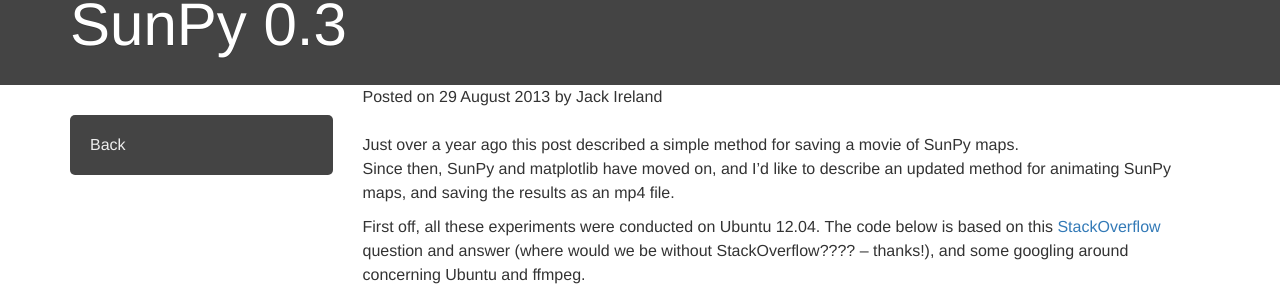
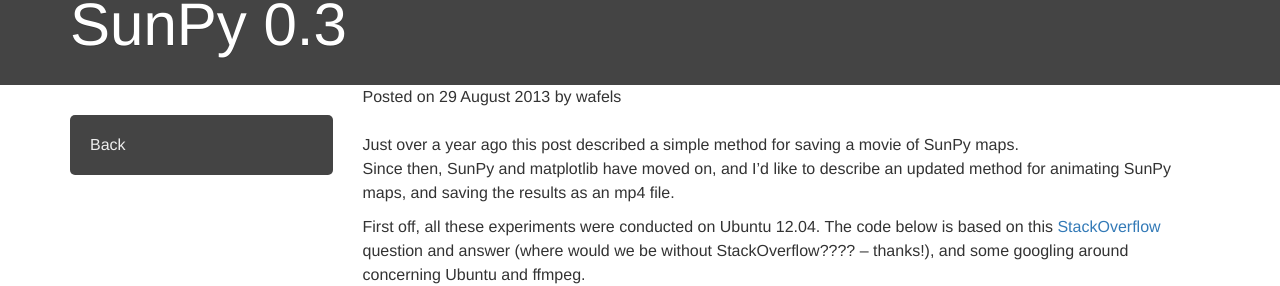
Before and after one commit to sunpy/sunpy.org, a Jekyll site: the page built from _posts/2013/2013-08-29-Experiments-in-animating-plots.md, in a window 1280 px wide and 900 px high. Shown: the part 210-496 px from the top of the window. Built offline with Jekyll 4.4.1, drawn with Linux system fonts in a browser that asks for light colours; comment, search, counter and statistics services are not loaded.

Commit message:
Update 2013-08-29-Experiments-in-animating-plots.md

```diff
--- a/_posts/2013/2013-08-29-Experiments-in-animating-plots.md
+++ b/_posts/2013/2013-08-29-Experiments-in-animating-plots.md
@@ -1,7 +1,7 @@
 ---
 layout: post
 title: Experiments in animating plots and saving movies in SunPy 0.3
-author: Jack Ireland
+author: wafels
 ---
 Just over a year ago this post described a simple method for saving a movie of SunPy maps.
 Since then, SunPy and matplotlib have moved on, and I’d like to describe an updated method for animating SunPy maps, and saving the results as an mp4 file.
```
